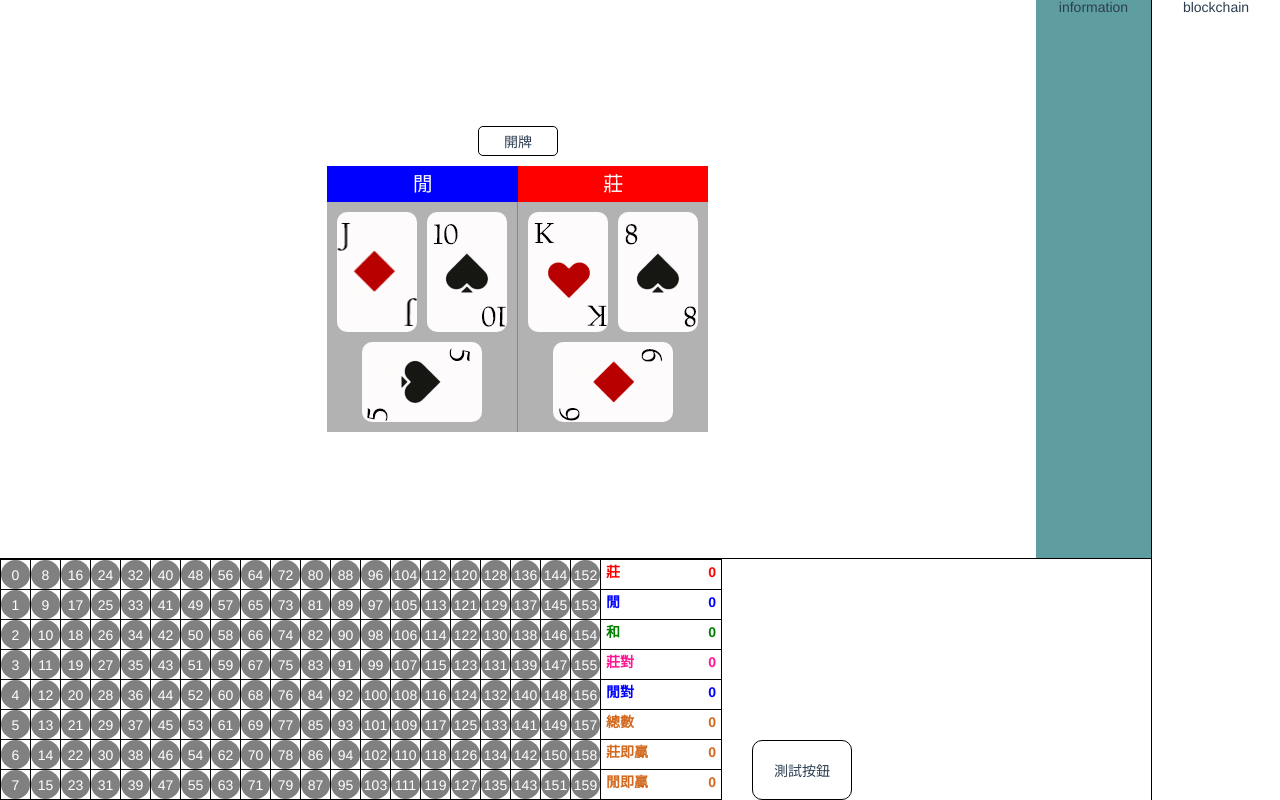
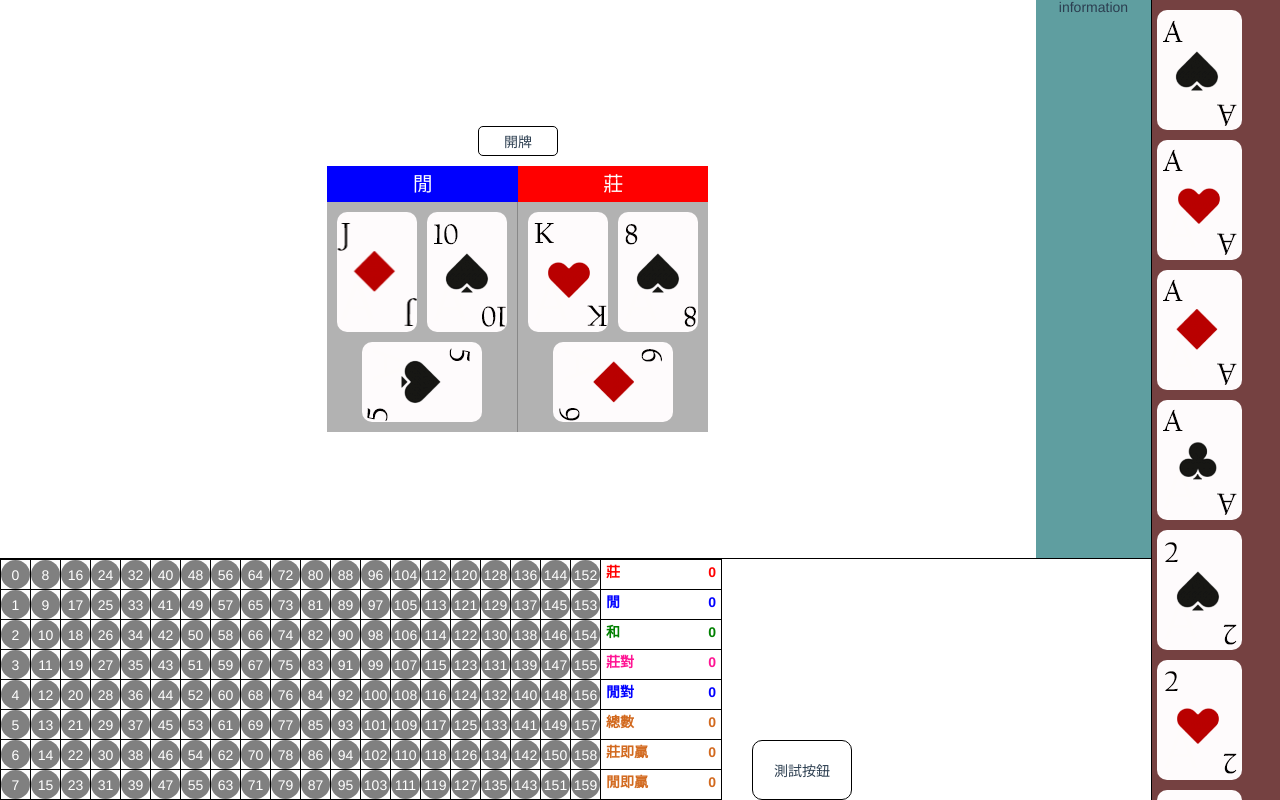
Before and after one commit to martin-frontend/baccarat, a Vue app: page / in a window 1280 px wide. Built offline with nearby package versions, Linux system fonts and the light colour scheme.

Commit message:
開牌結果版面初版

```diff
--- a/src/views/blockchain/index.vue
+++ b/src/views/blockchain/index.vue
@@ -1,13 +1,52 @@
 <template>
   <div class="blockchain">
-    blockchain
+    <!-- <div class="puker"></div> -->
+    <div v-for="(item, index) in 13" :key="index" class="pluker">
+      <div :class="`club ${handleSuits('club', item)}`"></div>
+      <div :class="`diamond ${handleSuits('diamond', item)}`"></div>
+      <div :class="`heart ${handleSuits('heart', item)}`"></div>
+      <div :class="`spade ${handleSuits('spade', item)}`"></div>
+    </div>
   </div>
 </template>
 <script>
 export default {
-  name: 'Blockchain'
+  name: 'Blockchain',
+  methods: {
+    handleSuits(suit, number) {
+      return `${suit}-${number}`
+    }
+  }
 }
 </script>
 <style lang="scss" scoped>
-
+$suitsList: (
+  0: "club",
+  1: "diamond",
+  2: "heart",
+  3: "spade",
+);
+.blockchain {
+  overflow: auto;
+  height: 100%;
+  margin-top: 0;
+  background-color: rgb(117, 65, 65);
+  .pluker {
+    width: 100%;
+    height: auto;
+    @each $suitNumber, $color in $suitsList {
+      @for $i from 1 through 13 {
+        .#{$color}-#{$i} {
+          margin: 10px 5px;
+          border-radius: 10px;
+          height: 120px;
+          width: 85px;
+          background-image: url("../../assets/puker-css-sprites/img/puker.png");
+          background-position: (($i - 1) * -80px) ($suitNumber * -120px);
+          background-repeat: no-repeat;
+        }
+      }
+    }
+  }
+}
 </style>
```
